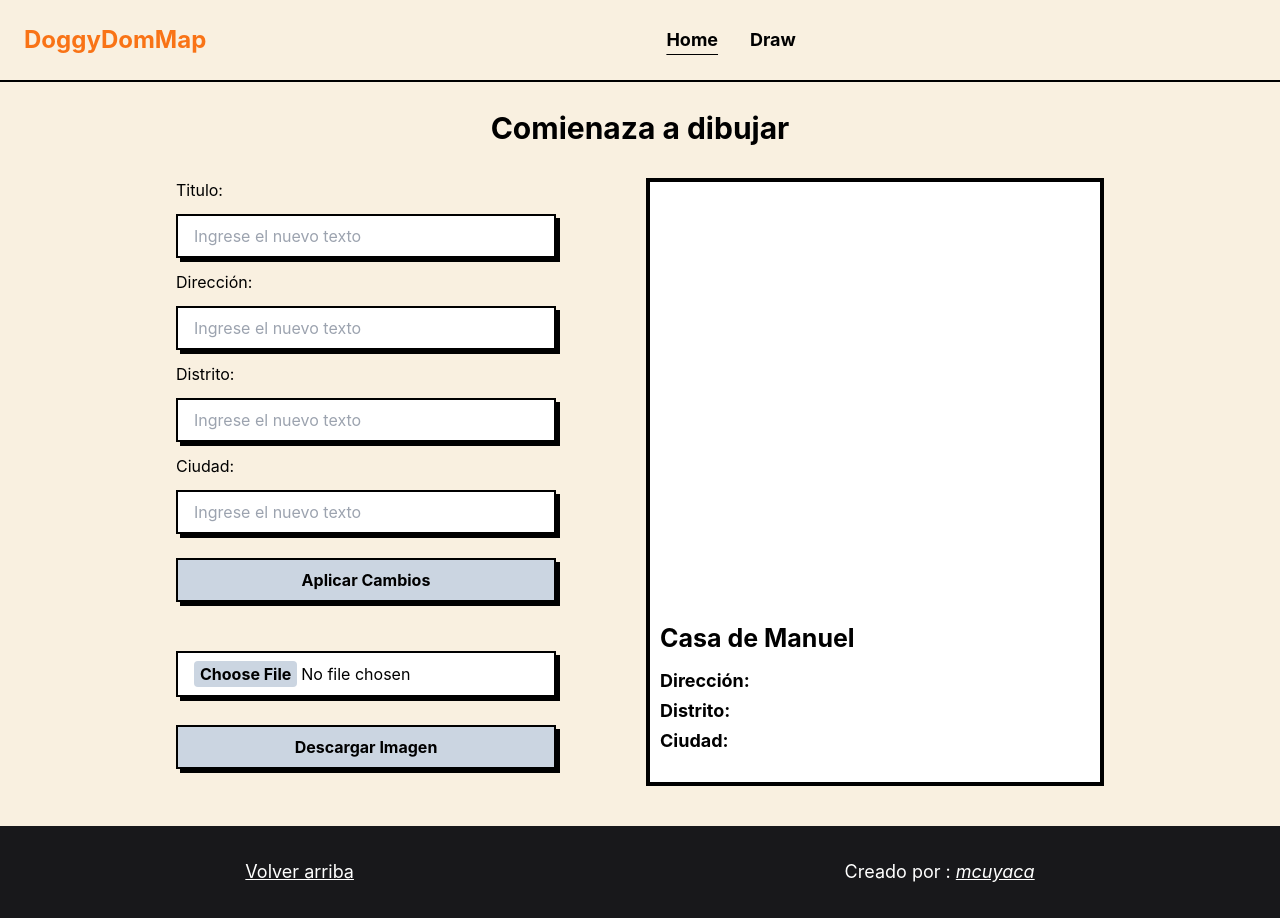
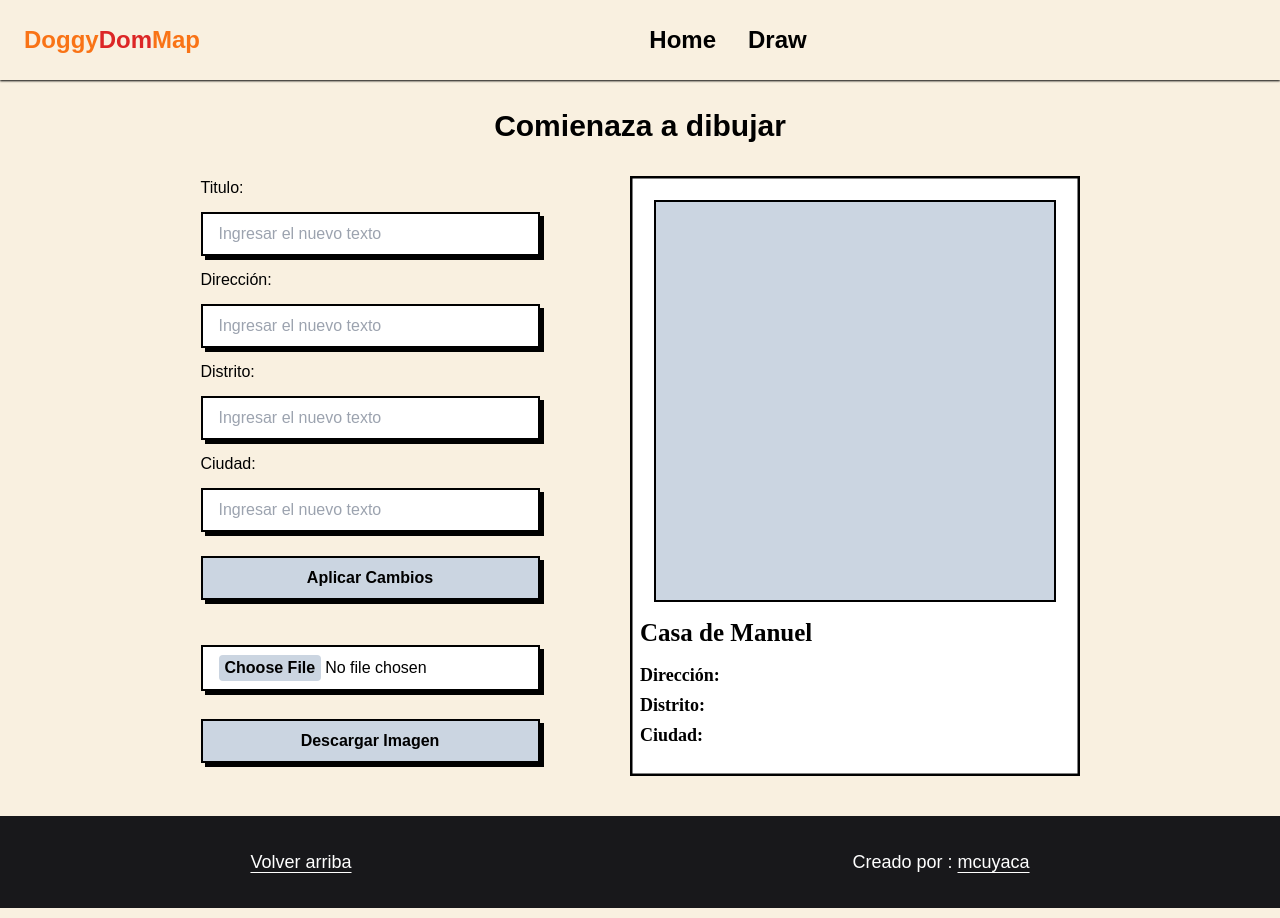
Before and after one commit to mcuyaca/DoggyDomDrawer, an Astro site: page /draw in a window 1280 px wide. Built offline with nearby package versions, Linux system fonts and the light colour scheme; Astro itself is replaced by a stand-in of ours; a web font is replaced by a local one.

Commit message:
Update content, style and logic

```diff
--- a/package.json
+++ b/package.json
@@ -13,9 +13,7 @@
   "dependencies": {
     "@astrojs/check": "^0.3.2",
     "@astrojs/tailwind": "^5.0.3",
-    "@fortawesome/fontawesome-svg-core": "^6.5.1",
-    "@fortawesome/free-solid-svg-icons": "^6.5.1",
-    "@fortawesome/react-fontawesome": "^0.2.0",
+    "@fontsource-variable/onest": "^5.0.2",
     "astro": "^4.0.4",
     "tailwindcss": "^3.3.6",
     "typescript": "^5.3.3"
--- a/src/components/Canvas.astro
+++ b/src/components/Canvas.astro
@@ -1,5 +1,5 @@
 ---
-
+import InputText from "./elements/InputText.astro";
 ---
 
 <section class="flex w-full flex-col items-center justify-center gap-8">
@@ -8,36 +8,26 @@
   <div class="flex gap-[90px]">
     <div class="grid w-full gap-8">
       <div class="flex w-full flex-col gap-3">
-        <label class="" for="textoInput">Titulo:</label>
-        <input
-          class="border-2 border-black bg-white p-2.5 px-4 py-2 shadow-[4px_4px_0px_rgba(0,0,0,1)] focus:bg-rose-300 focus:outline-none"
-          type="text"
+        <InputText
+          label="Titulo:"
+          placeholder="Ingresar el nuevo texto"
           id="textoInput"
-          placeholder="Ingrese el nuevo texto"
+        />
+        <InputText
+          label="Dirección:"
+          placeholder="Ingresar el nuevo texto"
+          id="textoInput1"
+        />
+        <InputText
+          label="Distrito:"
+          placeholder="Ingresar el nuevo texto"
+          id="textoInput2"
         />
 
-        <label class="" for="textoInput1">Dirección:</label>
-        <input
-          class="border-2 border-black bg-white p-2.5 px-4 py-2 shadow-[4px_4px_0px_rgba(0,0,0,1)] focus:bg-rose-300 focus:outline-none"
-          type="text"
-          id="textoInput1"
-          placeholder="Ingrese el nuevo texto"
-        />
-
-        <label class="" for="textoInput2">Distrito:</label>
-        <input
-          class="border-2 border-black bg-white p-2.5 px-4 py-2 shadow-[4px_4px_0px_rgba(0,0,0,1)] focus:bg-rose-300 focus:outline-none"
-          type="text"
-          id="textoInput2"
-          placeholder="Ingrese el nuevo texto"
-        />
-
-        <label class="" for="textoInput3">Ciudad:</label>
-        <input
-          class="border-2 border-black bg-white p-2.5 px-4 py-2 shadow-[4px_4px_0px_rgba(0,0,0,1)] focus:bg-rose-300 focus:outline-none"
-          type="text"
+        <InputText
+          label="Ciudad:"
+          placeholder="Ingresar el nuevo texto"
           id="textoInput3"
-          placeholder="Ingrese el nuevo texto"
         />
 
         <button
@@ -60,77 +50,66 @@
       </div>
     </div>
 
-    <canvas
-      class="border-4 border-black bg-white"
-      id="miCanvas"
-      width="450"
-      height='600"'></canvas>
+    <canvas class="bg-white" id="miCanvas" width="450" height='600"'></canvas>
   </div>
 </section>
 
 <style></style>
 
 <script is:inline>
+  function DibujoInicial(ctx, imagen) {
+    let tituloEnCanvas = textoInput.value || "Casa de Manuel";
+    let direccionEnCanvas = textoInput1.value || "Dirección: ";
+    let distritoEnCanvas = textoInput2.value || "Distrito: ";
+    let ciudadEnCanvas = textoInput3.value || "Ciudad: ";
+
+    ctx.fillStyle = "white";
+    ctx.fillRect(0, 0, 450, 600);
+    ctx.strokeStyle = "black";
+    ctx.lineWidth = 5;
+    ctx.strokeRect(0, 0, 450, 600);
+
+    const noImagen = () => {
+      ctx.fillStyle = "#CBD5E1";
+      ctx.fillRect(25, 25, 400, 400);
+    };
+    imagen ? ctx.drawImage(imagen, 25, 25, 400, 400) : noImagen();
+
+    ctx.strokeStyle = "black";
+    ctx.lineWidth = 2;
+    ctx.strokeRect(25, 25, 400, 400);
+
+    ctx.font = "bold 25px Onest Variable";
+    ctx.fillStyle = "black";
+    ctx.fillText(tituloEnCanvas, 10, 465);
+
+    ctx.font = "bold 18px Onest Variable";
+
+    ctx.fillText(direccionEnCanvas, 10, 505);
+    ctx.fillText(distritoEnCanvas, 10, 535);
+    ctx.fillText(ciudadEnCanvas, 10, 565);
+  }
+
   document.addEventListener("DOMContentLoaded", () => {
     const canvas = document.getElementById("miCanvas");
     const ctx = canvas.getContext("2d");
     const subirArchivoInput = document.getElementById("subirArchivo");
-    const textoInput = document.getElementById("textoInput");
     const aplicarCambiosBoton = document.getElementById("aplicarCambiosBoton");
     const descargarBoton = document.getElementById("descargarBoton");
 
-    let tituloEnCanvas = "Casa de Manuel";
-    let direccionEnCanvas = "Dirección: ";
-    let distritoEnCanvas = "Distrito: ";
-    let ciudadEnCanvas = "Ciudad: ";
-
-    ctx.fillStyle = "white";
-    ctx.fillRect(0, 0, 450, 600);
-
-    // Agregar texto al canvas
-    ctx.font = "bold 25px Inter";
-    ctx.fillStyle = "black";
-    ctx.fillText(tituloEnCanvas, 10, 465);
-
-    ctx.font = "bold 18px Inter";
-
-    ctx.fillText(direccionEnCanvas, 10, 505);
-    ctx.fillText(distritoEnCanvas, 10, 535);
-    ctx.fillText(ciudadEnCanvas, 10, 565);
+    DibujoInicial(ctx);
 
     // Manejar el cambio en la selección de archivo
     subirArchivoInput.addEventListener("change", (event) => {
       const archivo = event.target.files[0];
-
       if (archivo) {
         const lector = new FileReader();
-
         lector.onload = function (e) {
           const imagen = new Image();
           imagen.src = e.target.result;
-
           imagen.onload = function () {
-            ctx.clearRect(0, 0, canvas.width, canvas.height); // Limpiar el canvas
-            ctx.drawImage(imagen, 25, 25, 400, 400);
-            ctx.fillStyle = "white";
-            ctx.fillRect(0, 0, 450, 600);
-            // Dibujar un borde
-            ctx.strokeStyle = "black";
-            ctx.lineWidth = 3; // Ancho del borde
-            ctx.strokeRect(25, 25, 400, 400);
-
-            // Agregar texto al canvas
-            ctx.font = "bold 25px Inter";
-            ctx.fillStyle = "black";
-            ctx.fillText(tituloEnCanvas, 10, 465);
-
-            ctx.font = "bold 18px Inter";
-            console.log("direccion", direccionEnCanvas);
-            console.log("distrito", distritoEnCanvas);
-            console.log("ciudad", ciudadEnCanvas);
-            ctx.fillText(direccionEnCanvas, 10, 505);
-            ctx.fillText(distritoEnCanvas, 10, 535);
-            ctx.fillText(ciudadEnCanvas, 10, 565);
+            ctx.clearRect(0, 0, canvas.width, canvas.height);
+            DibujoInicial(ctx, imagen);
           };
         };
 
@@ -138,49 +117,16 @@
       }
     });
 
-    // Manejar clic en el botón de aplicar cambios
     aplicarCambiosBoton.addEventListener("click", () => {
-      // Obtener el nuevo texto del input
-      tituloEnCanvas = textoInput.value;
-      direccionEnCanvas = textoInput1.value;
-      distritoEnCanvas = textoInput2.value;
-      ciudadEnCanvas = textoInput3.value;
-
-      // Limpiar el canvas
       ctx.clearRect(0, 0, canvas.width, canvas.height);
-
-      // Dibujar la imagen
-      // Nota: La lógica de dibujar la imagen puede ser similar a la anterior
-
-      // Agregar texto actualizado al canvas
-      ctx.fillStyle = "white";
-      ctx.fillRect(0, 0, 600, 450);
-      ctx.font = "bold 25px Inter";
-      ctx.fillStyle = "black";
-      ctx.fillText(tituloEnCanvas, 10, 465);
-
-      ctx.font = "bold 18px Inter";
-      console.log("direccion", direccionEnCanvas);
-      console.log("distrito", distritoEnCanvas);
-      console.log("ciudad", ciudadEnCanvas);
-      ctx.fillText(direccionEnCanvas, 10, 505);
-      ctx.fillText(distritoEnCanvas, 10, 535);
-      ctx.fillText(ciudadEnCanvas, 10, 565);
+      DibujoInicial(ctx);
     });
 
-    // Manejar clic en el botón de descarga
     descargarBoton.addEventListener("click", () => {
-      // Obtener la representación en formato de datos URL de la imagen
       const dataURL = canvas.toDataURL("image/jpg");
-
-      // Crear un enlace temporal
       const enlaceDescarga = document.createElement("a");
-
-      // Establecer el enlace con la representación de datos URL y el nombre del archivo
       enlaceDescarga.href = dataURL;
       enlaceDescarga.download = "mi_mapa.jpg";
-
-      // Simular un clic en el enlace para iniciar la descarga
       enlaceDescarga.click();
     });
   });
--- a/src/components/Features.astro
+++ b/src/components/Features.astro
@@ -13,7 +13,7 @@
         >
           API GoogleMaps
         </h4>
-        <p class="p-4">
+        <p class="p-4 opacity-80">
           Integración con la API de Google Maps, el mapa puede abrirse en la
           applicación movil facilitando su uso cuando se usa vehiculos y se
           tiene un celular.
@@ -31,7 +31,7 @@
         >
           Foto de tu casa
         </h4>
-        <p class="p-4">
+        <p class="p-4 opacity-80">
           Crea una imagen que muestre tu casa para que la tengan de referencia,
           evita describir tu casa cada vez que te llamen además de mostrarla en
           un mapa.
@@ -49,7 +49,7 @@
         >
           Mensaje
         </h4>
-        <p class="p-4">
+        <p class="p-4 opacity-80">
           Coloca un mensaje, titulo, referencia, identiticador, emoticonos para
           que tu mapa sea unico 🎉🎈🎉.
         </p>
--- a/src/components/Footer.astro
+++ b/src/components/Footer.astro
@@ -1,6 +1,8 @@
 <footer class="mt-10 flex justify-around bg-zinc-900 py-8 text-lg text-white">
-  <a href="#" id="toTop" class="underline">Volver arriba</a>
-  <div>Creado por : <a class="italic underline" href="">mcuyaca</a></div>
+  <a href="#" id="toTop" class="underline underline-offset-4">Volver arriba</a>
+  <div>
+    Creado por : <a class="underline underline-offset-4" href="">mcuyaca</a>
+  </div>
 </footer>
 
 <script>
--- a/src/components/Navbar.astro
+++ b/src/components/Navbar.astro
@@ -4,16 +4,21 @@
 
 <head class="mx-[100px] flex">
   <nav
-    class="items-centers sticky top-0 z-10 flex justify-between border-b-2 border-black bg-[#f9f0e0] p-6"
+    class="items-centers sticky top-0 z-10 flex justify-between bg-[#f9f0e0] p-6 shadow-sm shadow-black"
   >
-    <div class="text-2xl font-bold text-orange-500">DoggyDomMap</div>
+    <div class="text-2xl font-extrabold text-orange-500">
+      Doggy<span class="text-red-600">Dom</span>Map
+    </div>
     <ul class="flex items-center justify-center gap-8 text-lg">
       <li>
-        <a class="font-bold underline underline-offset-8" href="/">Home</a>
+        <a
+          class="text-2xl font-semibold hover:underline hover:underline-offset-8"
+          href="/">Home</a
+        >
       </li>
       <li>
         <a
-          class="font-bold hover:underline hover:underline-offset-8"
+          class="text-2xl font-semibold hover:underline hover:underline-offset-8"
           href="/draw">Draw</a
         >
       </li>
--- /dev/null
+++ b/src/components/elements/InputText.astro
@@ -0,0 +1,11 @@
+---
+const { label, placeholder, id, classInput, classLabel } = Astro.props;
+---
+
+<label class={classLabel} for="textoInput">{label}</label>
+<input
+  class=`border-2 border-black bg-white p-2.5 px-4 py-2 shadow-[4px_4px_0px_rgba(0,0,0,1)] focus:bg-rose-300 focus:outline-none ${classInput}`
+  type="text"
+  id={id}
+  placeholder={placeholder}
+/>
--- a/src/layouts/Layout.astro
+++ b/src/layouts/Layout.astro
@@ -1,4 +1,5 @@
 ---
+import "@fontsource-variable/onest";
 interface Props {
   title: string;
 }
@@ -21,22 +22,10 @@ const { title } = Astro.props;
   </body>
 </html>
 <style is:global>
-  @import url("https://rsms.me/inter/inter.css");
   :root {
   }
   html {
     background-size: 224px;
     background-color: #f9f0e0;
   }
-  code {
-    font-family:
-      Menlo,
-      Monaco,
-      Lucida Console,
-      Liberation Mono,
-      DejaVu Sans Mono,
-      Bitstream Vera Sans Mono,
-      Courier New,
-      monospace;
-  }
 </style>
--- a/tailwind.config.mjs
+++ b/tailwind.config.mjs
@@ -4,7 +4,7 @@ export default {
   theme: {
     extend: {
       fontFamily: {
-        sans: ["Inter", "sans-serif"],
+        sans: ["Onest variable", "sans-serif"],
       },
     },
   },
```
Also changed, not shown: src/components/Hero.astro (+11 -8 lines), README.md, 1 other file.
